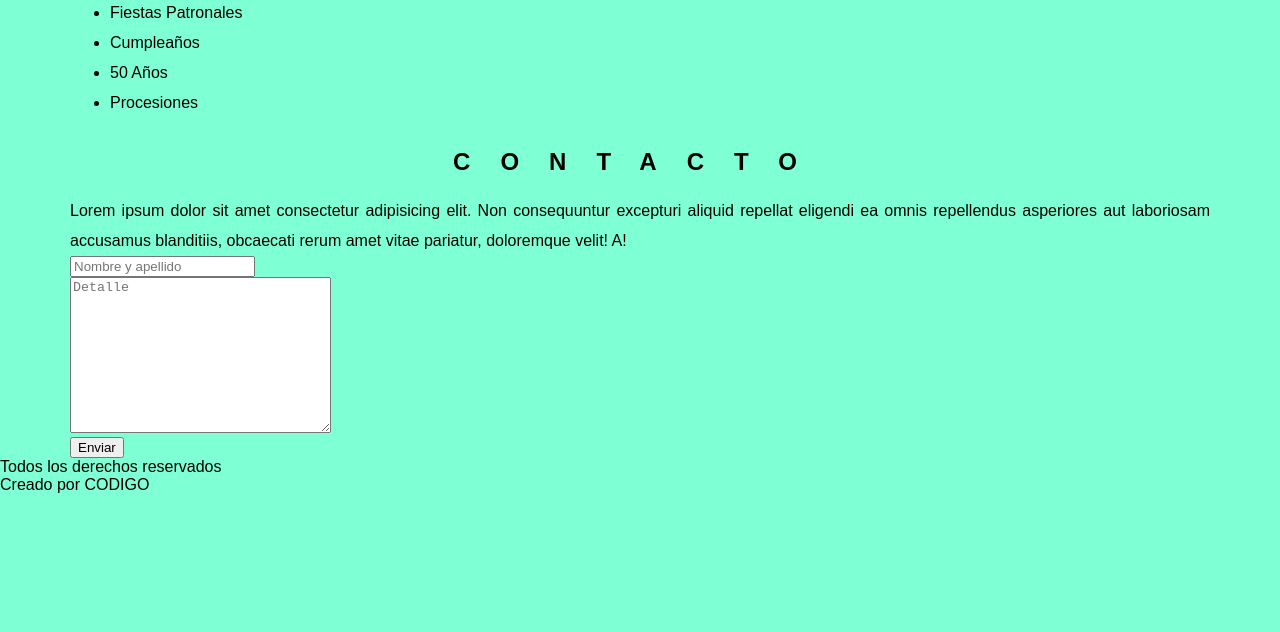
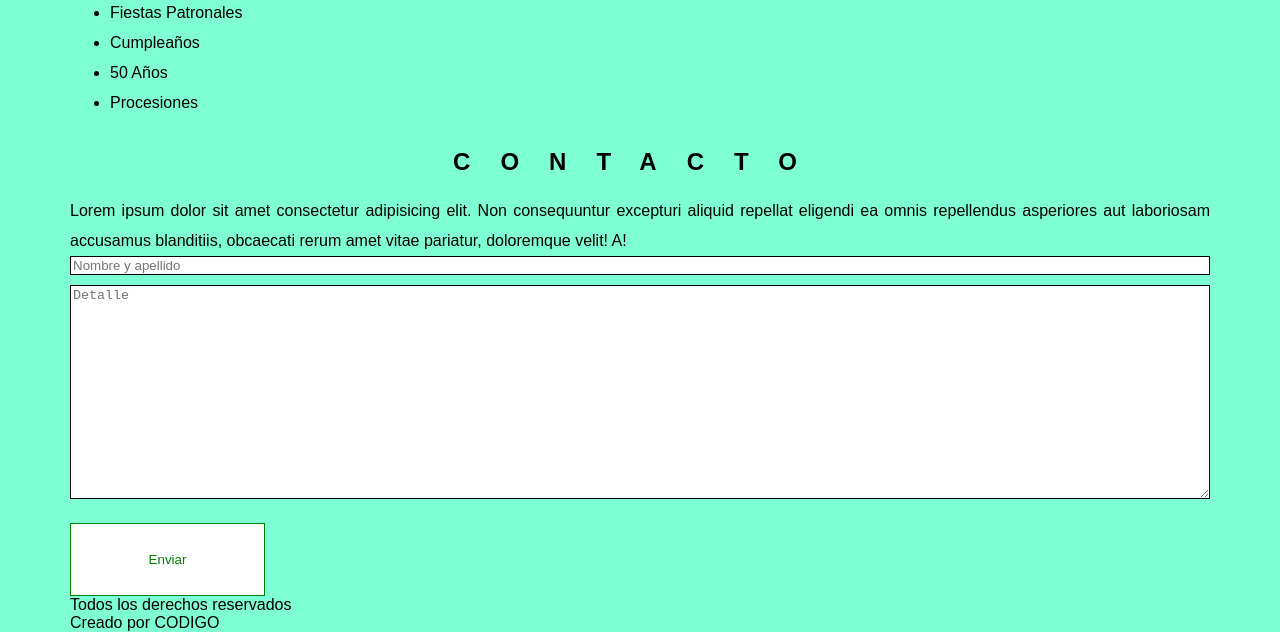
Before and after one commit to LuisTG220976/BandaMusical, a plain HTML site: page index.html in a window 1280 px wide. Shown: the part 1063-1695 px from the top of the page. Before the commit the page ends 1557 px from the top, so only its background shows below. Drawn offline with Linux system fonts and the light colour scheme.

Commit message:
magnifico

```diff
--- a/index.html
+++ b/index.html
@@ -56,9 +56,11 @@
             <button>Enviar</button>
         </form>
     </section>
-    <footer>
-        <p>Todos los derechos reservados</p>
-        <p>Creado por CODIGO</p>
-    </footer>
+    <section class="pie container">
+        <footer>
+            <p>Todos los derechos reservados</p>
+            <p>Creado por CODIGO</p>
+        </footer>
+    </section>
 </body>
 </html>
--- a/styles.css
+++ b/styles.css
@@ -90,3 +90,24 @@ header{
     text-align: justify;
     line-height: 30px;
 }
+.contacto form input{
+    width: 100%;
+    margin-bottom: 10px;
+    background-color: white;
+    border: 1px solid black;
+}
+.contacto form textarea{
+    height: 214px;
+    width: 100%;
+    margin-bottom: 20px;
+    background-color: white;
+    border: 1px solid black;
+}
+.contacto form button{
+    width: 195px;
+    height:  73px;
+    background-color: white;
+    border: 1px solid green;
+    color: green;
+    cursor: pointer;
+ }
```
